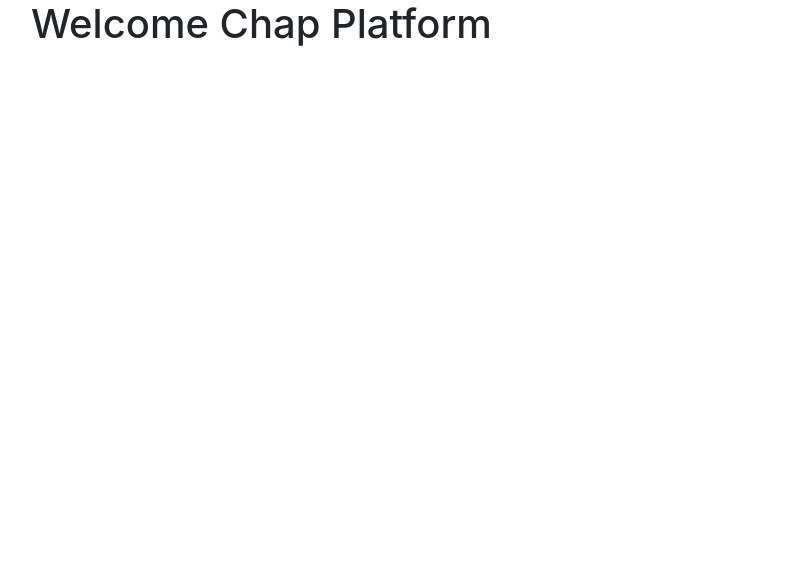
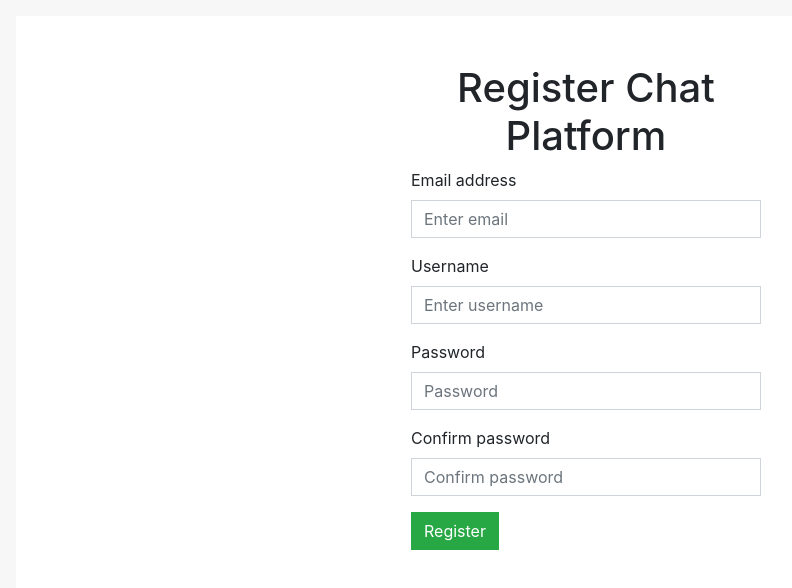
Before and after one commit to StyvenSoft/Chat-platform, a React (Create React App) app in the folder client/: page / in a window 1280 px wide. Shown: the top 588 px of the page, without its empty margins (54-846 px from the left). Built offline with nearby package versions, Linux system fonts and the light colour scheme.

Commit message:
Created form layout design first

```diff
--- a/client/src/App.js
+++ b/client/src/App.js
@@ -1,13 +1,36 @@
 import React from 'react';
-import { Container, Row, Col } from 'react-bootstrap';
+import { Container, Row, Col, Form, Button } from 'react-bootstrap';
 import './App.scss';
 
 function App() {
   return (
-    <Container>
-      <Row>
-        <Col>
-          <h1>Welcome Chap Platform</h1>
+    <Container className="pt-3">
+      <Row className="bg-white py-5 justify-content-center">
+        <Col col-sm={8} md={6} lg={4}>
+          <h1 className="text-center">Register Chat Platform</h1>
+          <Form>
+            <Form.Group controlId="formBasicEmail">
+              <Form.Label>Email address</Form.Label>
+              <Form.Control type="email" placeholder="Enter email" />
+            </Form.Group>
+            <Form.Group controlId="formBasicEmail">
+              <Form.Label>Username</Form.Label>
+              <Form.Control type="text" placeholder="Enter username" />
+            </Form.Group>
+
+            <Form.Group controlId="formBasicPassword">
+              <Form.Label>Password</Form.Label>
+              <Form.Control type="password" placeholder="Password" />
+            </Form.Group>
+            <Form.Group controlId="formBasicPassword">
+              <Form.Label>Confirm password</Form.Label>
+              <Form.Control type="password" placeholder="Confirm password" />
+            </Form.Group>
+
+            <Button variant="success" type="submit">
+              Register
+            </Button>
+          </Form>
         </Col>
       </Row>
     </Container>
--- a/client/src/App.scss
+++ b/client/src/App.scss
@@ -1 +1,7 @@
+$border-radius: 0;
 @import '~bootstrap/scss/bootstrap';
+
+
+body {
+    background-color: #f7f7f7;
+}
```
